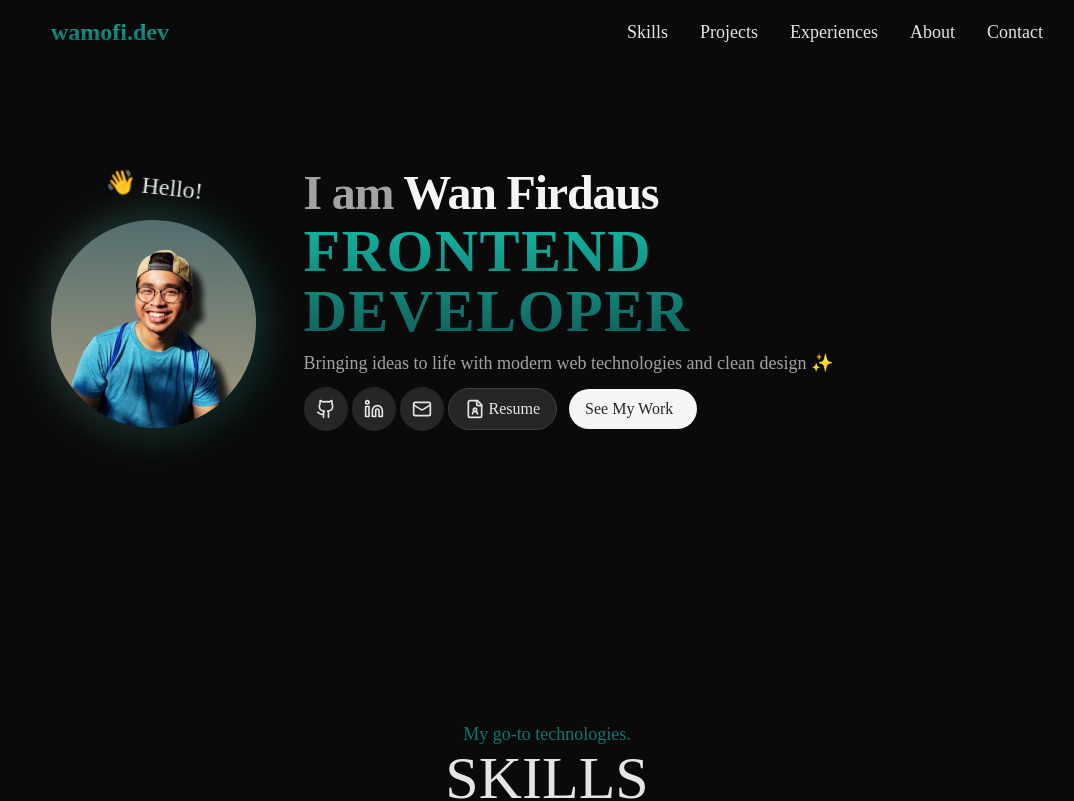
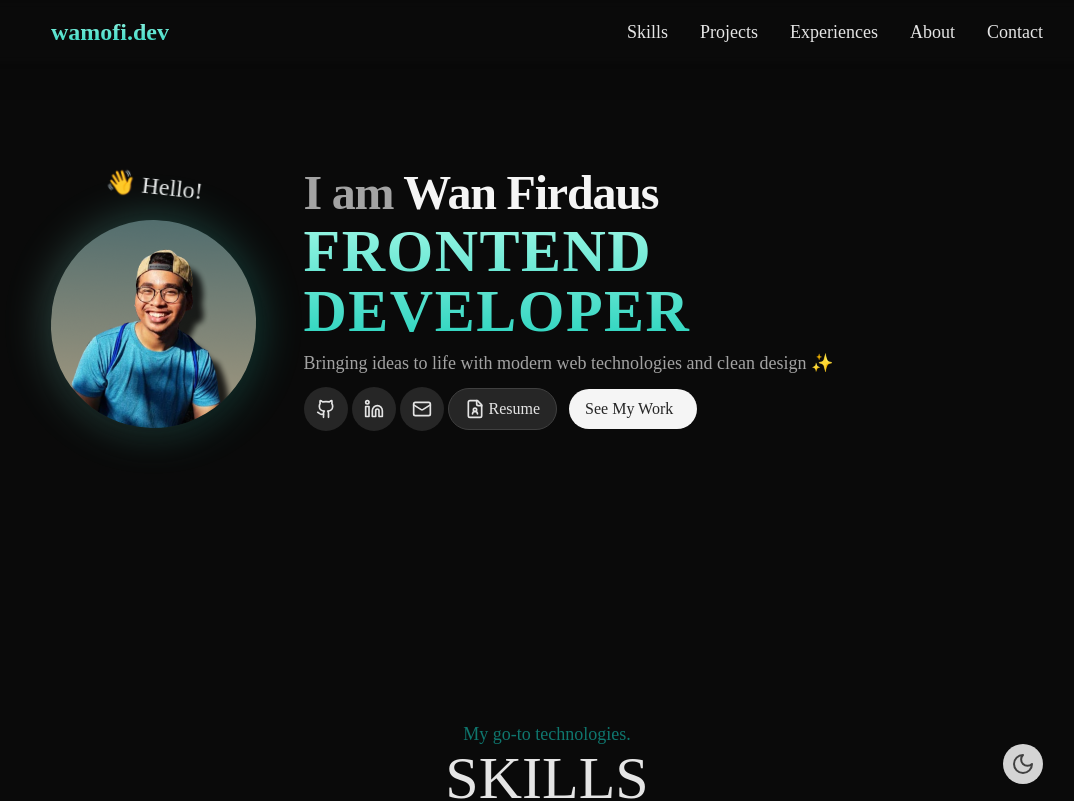
Before and after one commit to wamofi97/wamofi-portfolio, a React (Vite) app: page / in a window 1280 px wide. Shown: the top 801 px of the page, without its empty margins (93-1167 px from the left). Built offline with nearby package versions, Linux system fonts and the light colour scheme; a web font is replaced by a local one.

Commit message:
center element and add dark/light color

```diff
--- a/src/App.jsx
+++ b/src/App.jsx
@@ -7,34 +7,36 @@ import Hero from "./components/Hero";
 import Project from "./components/Project";
 import { Skills } from "./components/Skills";
 import { Element } from "react-scroll";
+import ThemeToggle from "./components/ThemeToggle";
 
 function App() {
 
   return (
-    <main className="bg-neutral-950 text-neutral-200">
+    <div className="w-full relative bg-neutral-200 dark:bg-neutral-950 text-neutral-900 dark:text-neutral-200 transition-colors duration-500">
       <Header/>
-      <main>
-        <Element name="hero">
-          <Hero/>
+      <main className="max-w-5xl mx-auto relative" >
+        <Element name="hero" className="min-h-[60vh] flex justify-center items-center">
+            <Hero/>
         </Element>
-        <Element name="skills">
+        <Element name="skills" className=" flex justify-center items-center">
           <Skills/>
         </Element>
-        <Element name="projects">
-          <Project/>
+        <Element name="projects" className=" flex justify-center items-center">
+            <Project/>
         </Element>
-        <Element name="experiences">
+        <Element name="experiences" className=" flex justify-center items-center">
           <Experience/>
         </Element>
-        <Element name="about">
-          <About/>
+        <Element name="about" className=" flex justify-center items-center">
+              <About/>
         </Element>
-        <Element name="contact">
-          <Contact/>
+        <Element name="contact" className="min-h-[90vh] flex justify-center items-center">
+              <Contact/>
         </Element>
         <Footer/>
+        <ThemeToggle/>
       </main>
-    </main>
+    </div>
   )
 }
 
```
